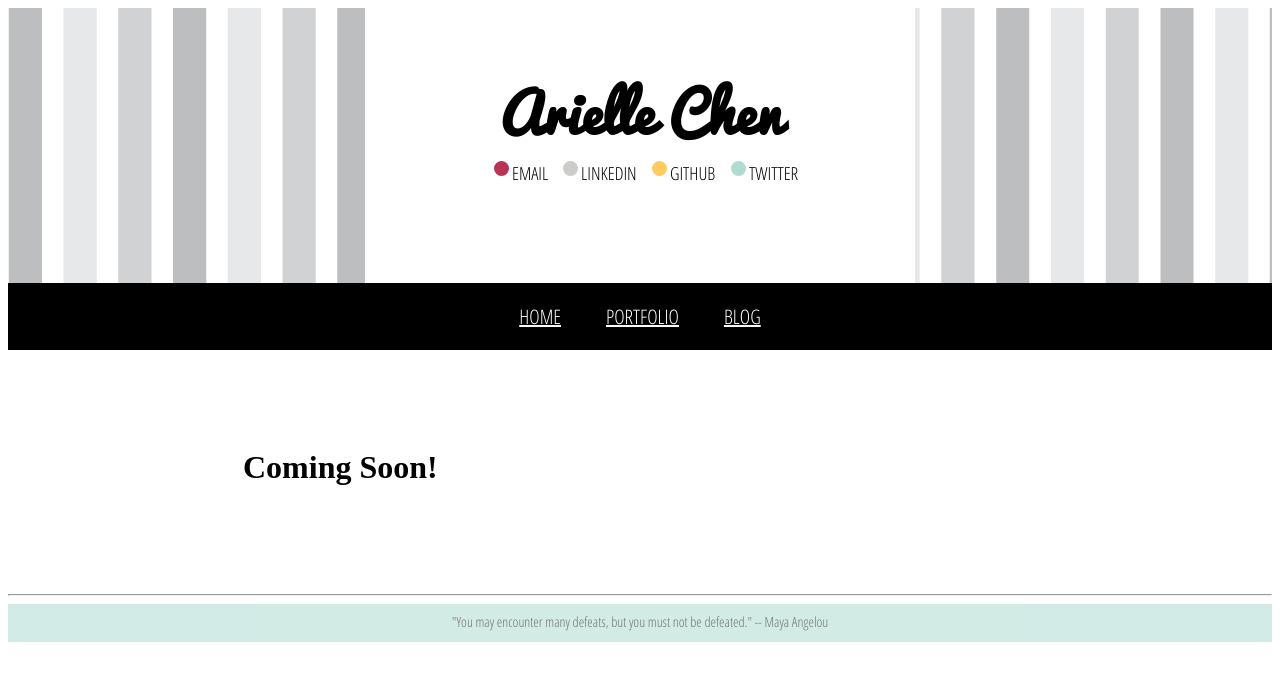
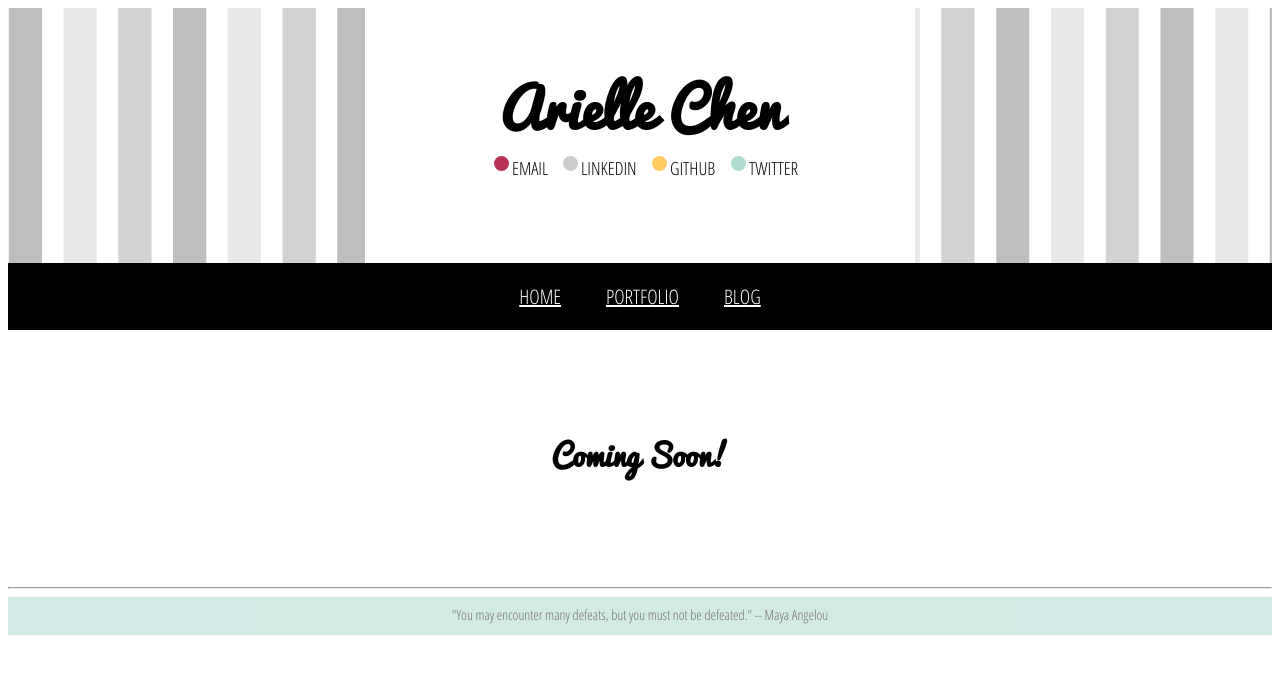
Before and after one commit to achen116/achen116.github.io, a plain HTML site: page portfolio/index.html in a window 1280 px wide. Drawn offline with Linux system fonts and the light colour scheme.

Commit message:
revise header height, add portfolio css

```diff
--- a/stylesheets/default.css
+++ b/stylesheets/default.css
@@ -19,7 +19,7 @@
 header {
 	background-image: url("../images/header-bg.png");
 	background-size: tile;
-	height: 275px;
+	height: 255px;
 	text-align: center;
 }
 h1.name {
@@ -34,10 +34,10 @@ li {
 }
 div.header {
 	background-color: white;
-	height: 275px;
+	height: 255px;
 	width: 550px;
 	margin: auto;
-	padding-top: 55px;
+	padding-top: 50px;
 }
 
 div.email {
@@ -93,7 +93,7 @@ a.header:hover {
 }
 a.nav-bar:hover {
 	color: #FFCA61;
-	text-decoration: underline;
+	text-decoration: none;
 }
 /* about me styling */
 table {
@@ -118,6 +118,14 @@ p {
 	font-family: Arial;
 	font-size: 14px;
 	margin: 0px;
+}
+/* portfolio styling */
+td.portfolio {
+	text-align: center;
+}
+h1.portfolio {
+	font-family: Pacifico;
+	font-size: 30px;
 }
 /* footer styling */
 footer {
```
